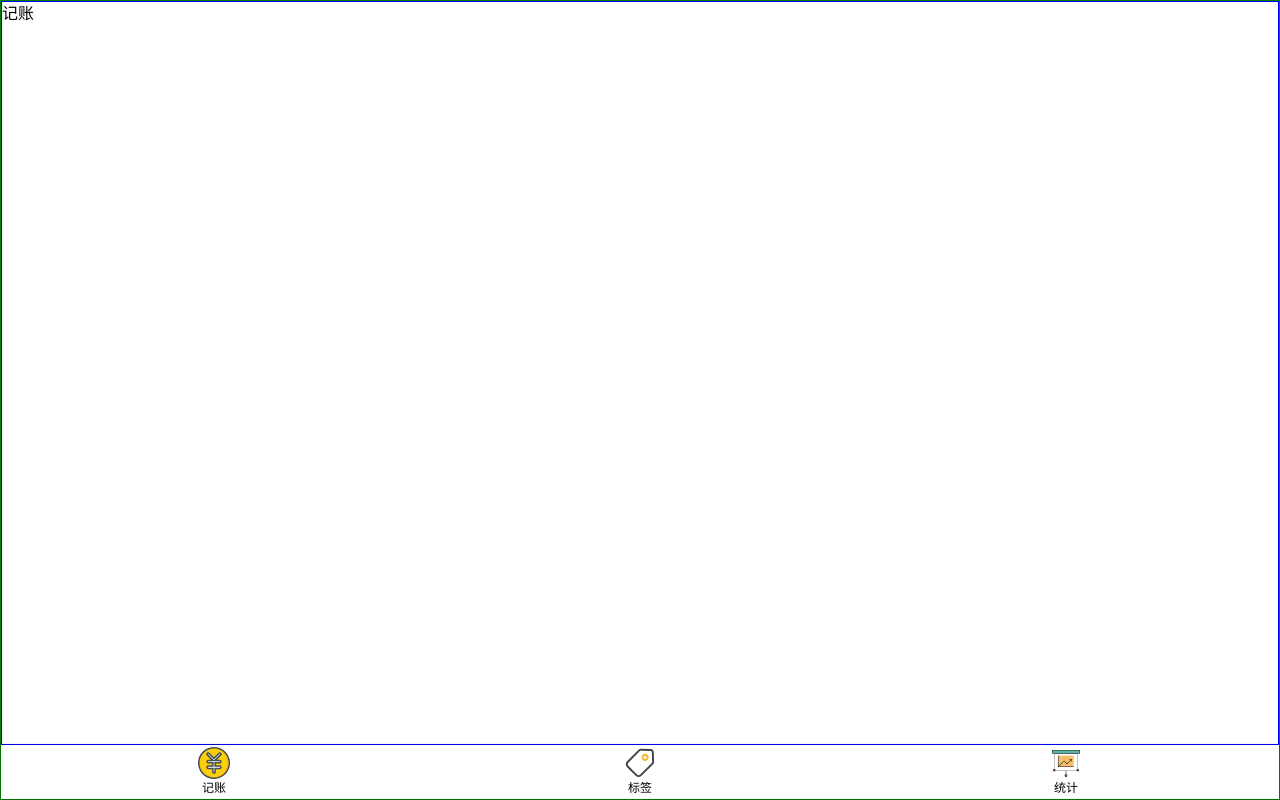
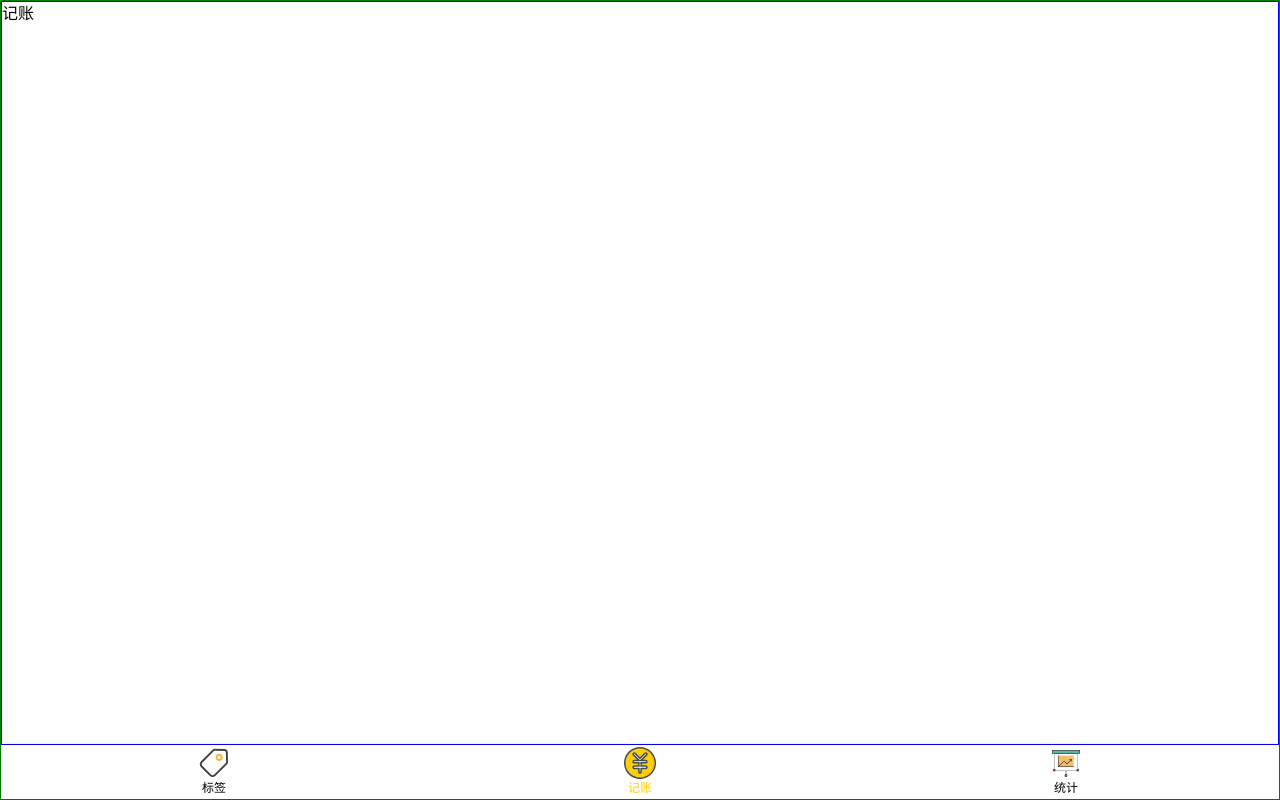
Before and after one commit to hec990/morney-2, a Vue app: page /#/money in a window 1280 px wide. Built offline with nearby package versions, Linux system fonts and the light colour scheme.

Commit message:
选中状态高亮图标

```diff
--- a/src/components/Nav.vue
+++ b/src/components/Nav.vue
@@ -1,14 +1,14 @@
 <template>
   <nav>
-    <router-link to="/money" class="item">
+    <router-link to="/labels" class="item" active-class="selected">
+      <Icon name="labels"/>
+      标签
+    </router-link>
+    <router-link to="/money" class="item" active-class="selected">
       <Icon name="money"/>
       记账
     </router-link>
-    <router-link to="/labels" class="item">
-      <Icon name="labels"/>
-      标签
-    </router-link>
-    <router-link to="/statistics" class="item">
+    <router-link to="/statistics" class="item" active-class="selected">
       <Icon name="statistics"/>
       统计
     </router-link>
@@ -39,5 +39,8 @@
       height: 32px;
     }
   }
+  > .item.selected {
+    color: #fcce0b;
+  }
 }
 </style>
```
